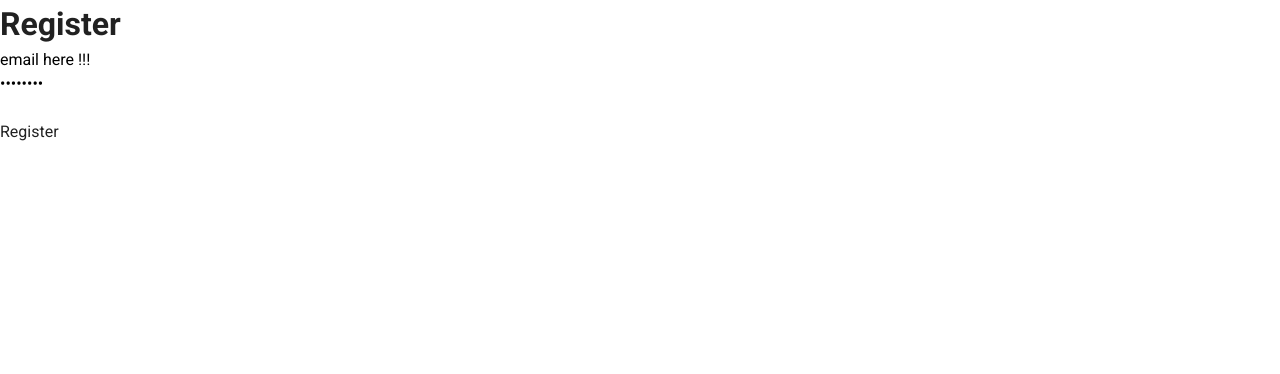
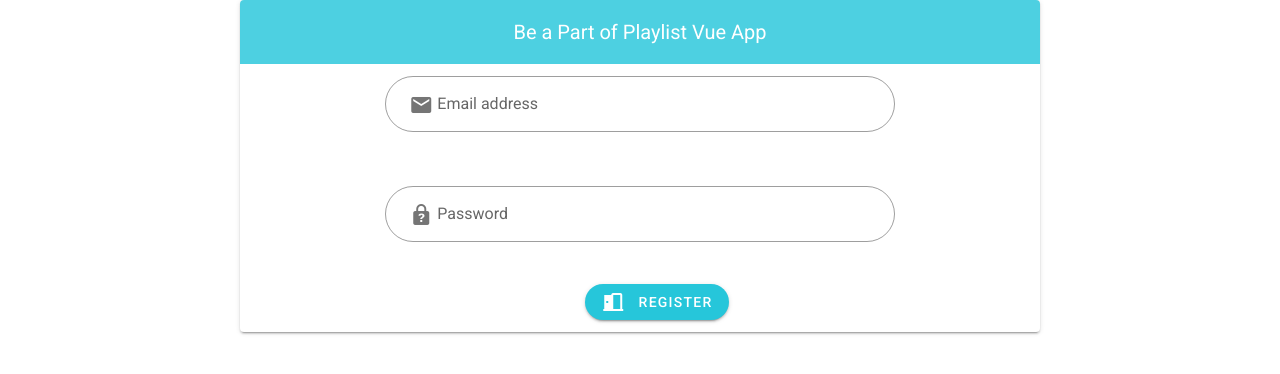
Before and after one commit to ro-hit81/playlist_app, a Vue app: page /register in a window 1280 px wide. Shown: the top 374 px of the page. Built offline with nearby package versions, Linux system fonts and the light colour scheme.

Commit message:
Desiginig frontend of  Registering component.

```diff
--- a/src/App.vue
+++ b/src/App.vue
@@ -1,8 +1,8 @@
 <template>
   <v-app>
-    <v-content>
+    <v-main>
       <router-view></router-view>
-    </v-content>
+    </v-main>
   </v-app>
 </template>
 
--- a/src/components/Register.vue
+++ b/src/components/Register.vue
@@ -1,11 +1,57 @@
 <template>
     <div>
-        <h1>Register</h1>
-        <input type="email" name="email" v-model="email" placeholder="email"/> <br>
-        <input type="password" name="password" v-model="password" placeholder="password"/> <br>
-        <div class="error" v-html="error"/>
-        <br>
-        <button @click="register">Register</button>
+        <v-card max-width="800px" class="mx-auto">
+            <v-toolbar class="cyan lighten-2" dark flat>
+                <v-spacer></v-spacer>
+                <v-toolbar-title>Be a Part of Playlist Vue App</v-toolbar-title>
+                <v-spacer></v-spacer>
+            </v-toolbar>
+            <v-container>
+                <v-row>
+                    <v-col cols="8" class="mx-auto">
+                        <v-text-field
+                            label="Email address"
+                            placeholder="Enter your email id here !!!"
+                            type="email"
+                            prepend-inner-icon="mdi-email"
+                            v-model="email"
+                            color="cyan lighten-1"
+                            hint="e.g. YourEmail@Smth.com"
+                            rounded
+                            outlined
+                        >
+                        </v-text-field>
+                    </v-col>
+                </v-row>
+                <v-row>
+                    <v-col cols="8" class="mx-auto">
+                        <v-text-field
+                            label="Password"
+                            placeholder="Provide strong password"
+                            type="password"
+                            prepend-inner-icon="mdi-lock-question"
+                            v-model="password"
+                            color="cyan lighten-1"
+                            hint="Please do not use your original password. You can use: 1a2b3c4d"
+                            rounded
+                            outlined
+                        >
+                        </v-text-field>
+                    </v-col>
+                </v-row>
+                <div>
+                    <span>{{error}}</span>
+                </div>
+                <v-row>
+                    <v-col cols="2" class="mx-auto">
+                        <v-btn ripple rounded class="cyan lighten-1 white--text" @click="register">
+                            <v-icon class="mr-3">mdi-door-open</v-icon>
+                            <span>Register</span>
+                        </v-btn>
+                    </v-col>
+                </v-row>
+            </v-container>
+        </v-card>
     </div>
 </template>
 
@@ -15,8 +61,8 @@ import AuthenticationService from '@/services/AuthenticationService'
 export default {
     data() {
         return{
-            email: 'email here !!!',
-            password: '12345678',
+            email: '',
+            password: '',
             error: null,
         }
     },
@@ -34,10 +80,3 @@ export default {
     }
 }
 </script>
-
-<style scoped>
-.error{
-    color: red
-}
-
-</style>
```
Also changed, not shown: 1 other file (tests, documents, lock files or other folders).
